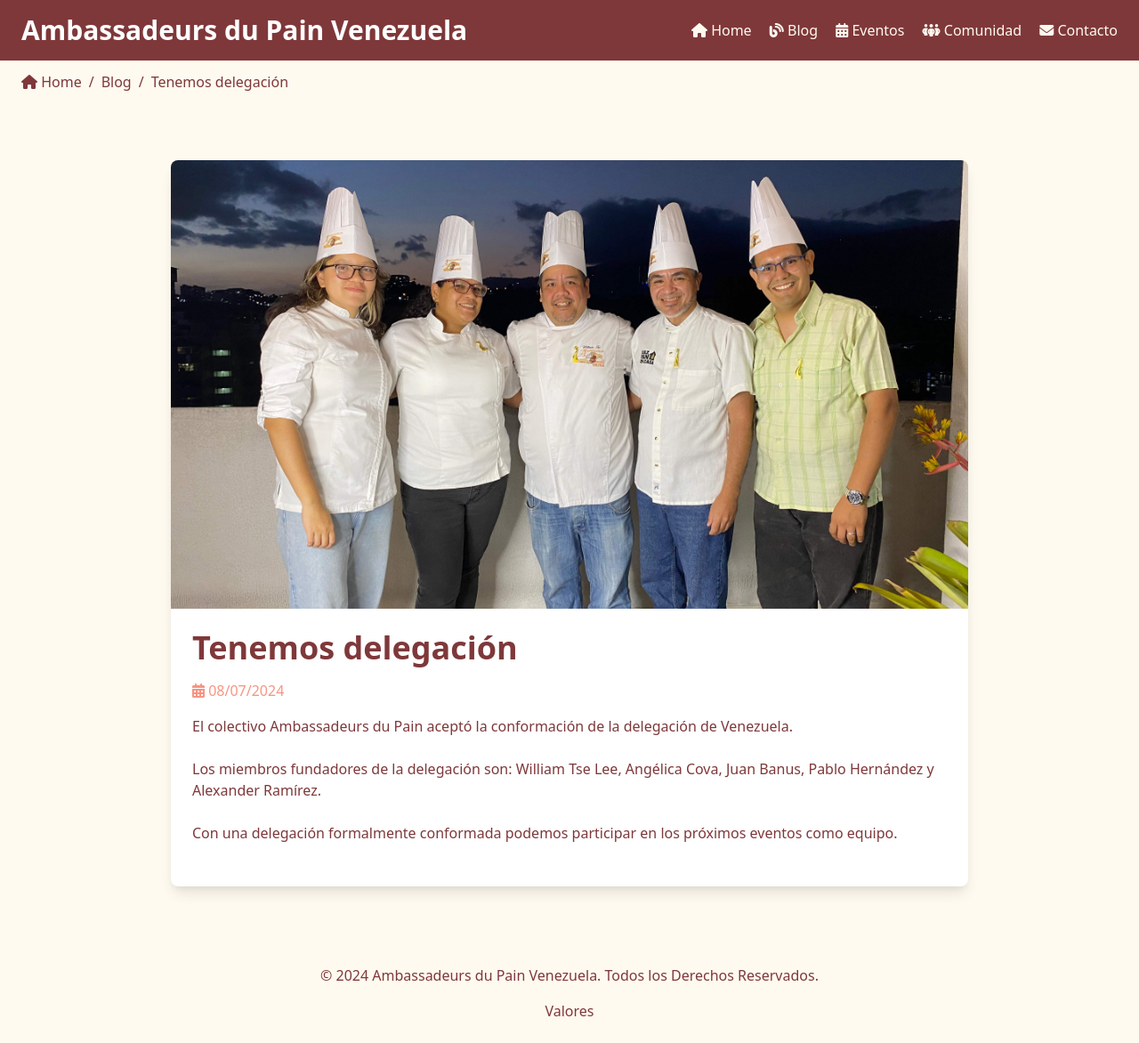
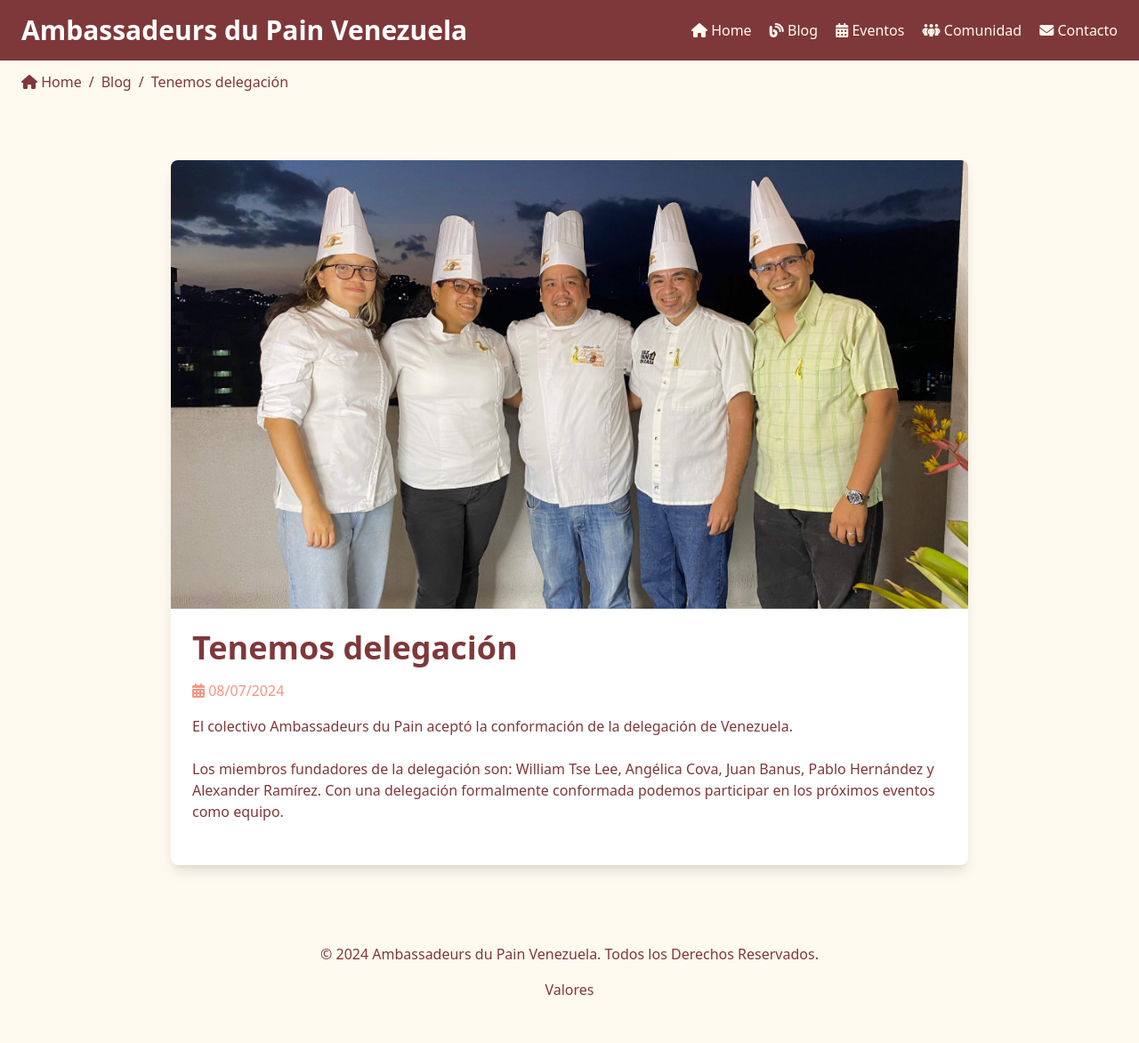
Before and after one commit to ambassadeursdupainvenezuela/ambassadeursdupainvenezuela.github.io, a Jekyll site: the page built from _blog/tenemos-delegacion.html, in a window 1280 px wide. Shown: the whole page at 89% size. Built offline with Jekyll 4.4.1, drawn with Linux system fonts in a browser that asks for light colours; nearby versions of some CDN libraries; after the commit the page ends 1148 px from its top, so only the background shows below that.

Commit message:
Fix blog

```diff
--- a/_blog/tenemos-delegacion.html
+++ b/_blog/tenemos-delegacion.html
@@ -7,31 +7,7 @@
 keywords: Ambassadeurs du Pain Venezuela, Ambassadeurs du Pain, Delegación Ambassadeurs du Pain Venezuela
 ---
 
-  <!-- Breadcrumbs -->
-  <nav class="bg-accent py-3 px-6">
-    <div class="container mx-auto">
-      <ul class="flex items-center text-dark">
-        <li><a href="/" class="hover:text-highlight"><i class="fas fa-home"></i> Home</a></li>
-        <li class="mx-2">/</li>
-        <li><a href="/blog.html" class="hover:text-highlight">Blog</a></li>
-        <li class="mx-2">/</li>
-        <li>{{ page.title }}</li>
-      </ul>
-    </div>
-  </nav>
 
-  <!-- Blog Post Content -->
-  <section class="py-16 bg-accent">
-    <div class="container mx-auto px-6">
-      <div class="max-w-4xl mx-auto bg-white rounded-lg shadow-lg overflow-hidden">
-        <img src="{{ page.image }}" alt="Delegación de Venezuela" class="w-full">
-        <div class="p-6">
-          <h1 class="text-4xl font-bold mb-4 text-primary">{{ page.title }}</h1>
-          <p class="text-secondary mb-4"><i class="fas fa-calendar-alt"></i> {{ page.date | date: "%d/%m/%Y" }}</p>
-          <p class="text-dark mb-6">{{ page.subtitle }}</p>
-          <p class="text-dark mb-6">Los miembros fundadores de la delegación son: William Tse Lee, Angélica Cova, Juan Banus, Pablo Hernández y Alexander Ramírez.</p>
-          <p class="text-dark mb-6">Con una delegación formalmente conformada podemos participar en los próximos eventos como equipo.</p>
-        </div>
-      </div>
-    </div>
-  </section>
+Los miembros fundadores de la delegación son: William Tse Lee, Angélica Cova, Juan Banus, Pablo Hernández y Alexander Ramírez.
+
+Con una delegación formalmente conformada podemos participar en los próximos eventos como equipo.
--- /dev/null
+++ b/_layouts/blog.html
@@ -0,0 +1,31 @@
+---
+layout: default
+---
+
+  <!-- Breadcrumbs -->
+  <nav class="bg-accent py-3 px-6">
+    <div class="container mx-auto">
+      <ul class="flex items-center text-dark">
+        <li><a href="/" class="hover:text-highlight"><i class="fas fa-home"></i> Home</a></li>
+        <li class="mx-2">/</li>
+        <li><a href="/blog.html" class="hover:text-highlight">Blog</a></li>
+        <li class="mx-2">/</li>
+        <li>{{ page.title }}</li>
+      </ul>
+    </div>
+  </nav>
+
+  <!-- Blog Post Content -->
+  <section class="py-16 bg-accent">
+    <div class="container mx-auto px-6">
+      <div class="max-w-4xl mx-auto bg-white rounded-lg shadow-lg overflow-hidden">
+        <img src="{{ page.image }}" alt="Foto del artículo {{ page.title }}" class="w-full">
+        <div class="p-6">
+          <h1 class="text-4xl font-bold mb-4 text-primary">{{ page.title }}</h1>
+          <p class="text-secondary mb-4"><i class="fas fa-calendar-alt"></i> {{ page.date | date: "%d/%m/%Y" }}</p>
+          <p class="text-dark mb-6">{{ page.subtitle }}</p>
+          <p class="text-dark mb-6">{{ content }}</p>
+        </div>
+      </div>
+    </div>
+  </section>
--- a/blog.html
+++ b/blog.html
@@ -20,9 +20,9 @@
   <section class="py-16 bg-accent">
     <div class="container mx-auto px-6">
       <div class="grid grid-cols-1 md:grid-cols-2 lg:grid-cols-3 gap-12">
-        {% for post in site.blog %}
+        {% for post in site.blog reversed %}
         <div class="bg-white rounded-lg shadow-lg overflow-hidden">
-          <img src="{{ post.image }}" alt="Imagen del artículo {{ post.title }}" class="w-full">
+          <img src="{{ post.image }}" alt="Imagen del artículo {{ post.title }}" class="w-max">
           <div class="p-6">
             <h3 class="text-2xl font-bold mb-2 text-primary">{{ post.title }}</h3>
             <p class="text-dark mb-4">{{ post.subtitle }}</p>
```
Also changed, not shown: other parts of _blog/tenemos-delegacion.html (+1 -1 lines), _blog/jornada-tecnica.html (added, +21 -0 lines), index.html (+3 -4 lines).
